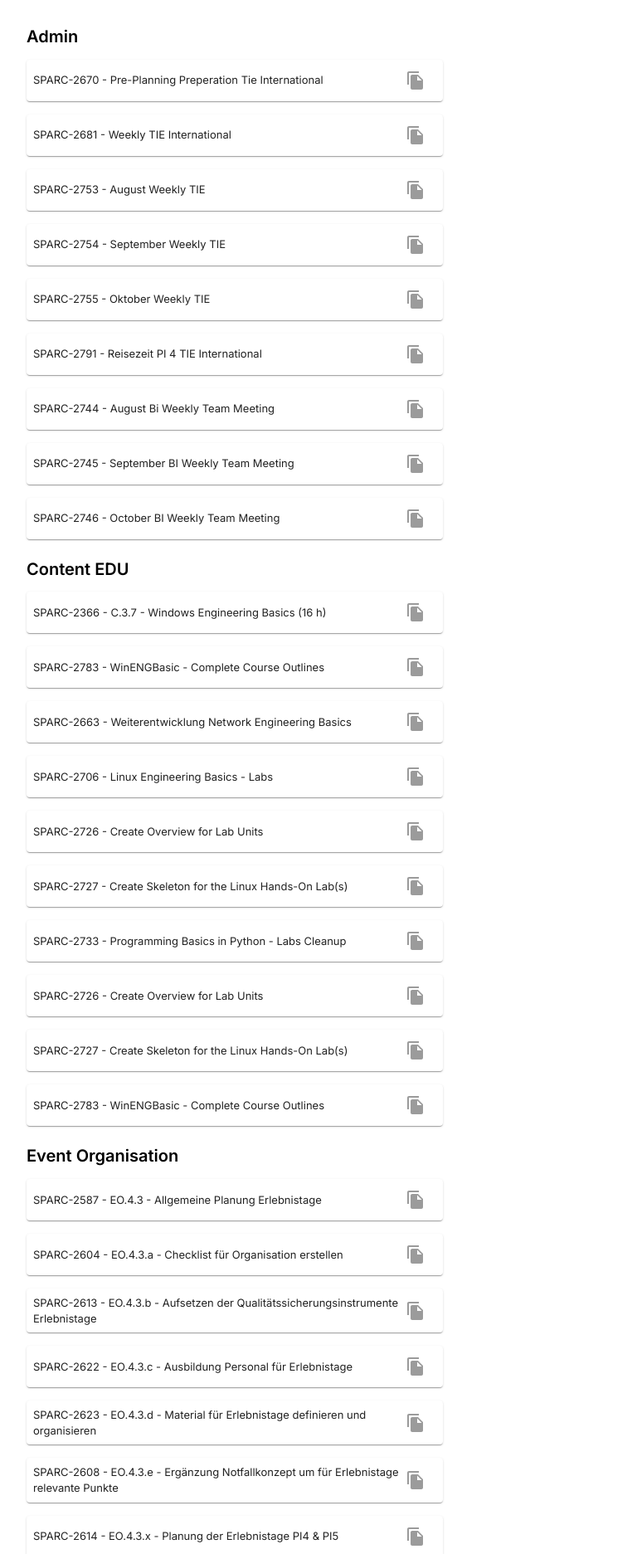
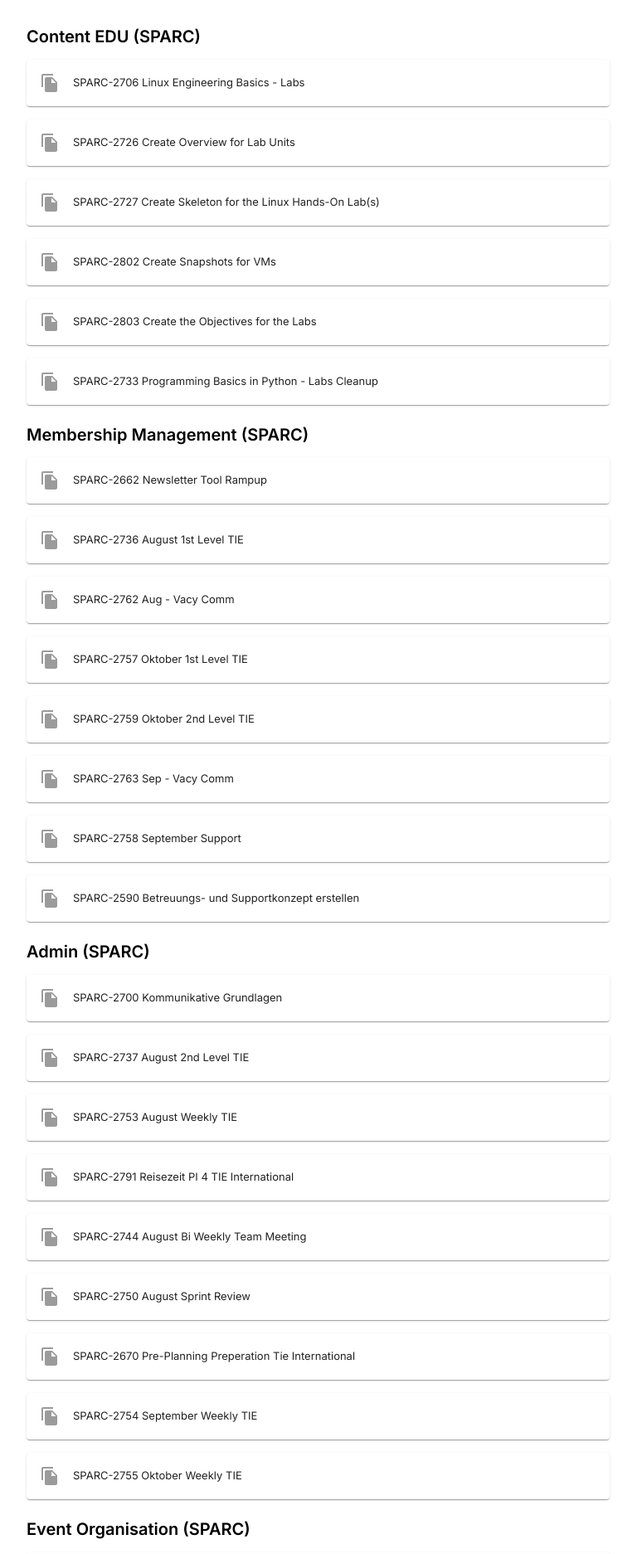
Before and after one commit to rroeoe/sparc-tasks-website, a React (Create React App) app: page / in a window 1280 px wide. Shown: the top 1873 px of the page at 83% size, without its empty margins (0-768 px from the left). Built offline with nearby package versions, Linux system fonts and the light colour scheme.

Commit message:
adj tasks

```diff
--- a/src/data/data.js
+++ b/src/data/data.js
@@ -1,79 +1,63 @@
 export const data = [
   {
-    "workingStream": "Admin",
+    "workingStream": "Content EDU (SPARC)",
     "tasks": [
-      "SPARC-2670 - Pre-Planning Preperation Tie International",
-      "SPARC-2681 - Weekly TIE International",
-      "SPARC-2753 - August Weekly TIE",
-      "SPARC-2754 - September Weekly TIE",
-      "SPARC-2755 - Oktober Weekly TIE",
-      "SPARC-2791 - Reisezeit PI 4 TIE International",
-      "SPARC-2744 - August Bi Weekly Team Meeting",
-      "SPARC-2745 - September BI Weekly Team Meeting",
-      "SPARC-2746 - October BI Weekly Team Meeting"
+      "SPARC-2706 Linux Engineering Basics - Labs",
+      "SPARC-2726 Create Overview for Lab Units",
+      "SPARC-2727 Create Skeleton for the Linux Hands-On Lab(s)",
+      "SPARC-2802 Create Snapshots for VMs",
+      "SPARC-2803 Create the Objectives for the Labs",
+      "SPARC-2733 Programming Basics in Python - Labs Cleanup"
     ]
   },
   {
-    "workingStream": "Content EDU",
+    "workingStream": "Membership Management (SPARC)",
     "tasks": [
-      "SPARC-2366 - C.3.7 - Windows Engineering Basics (16 h)",
-      "SPARC-2783 - WinENGBasic - Complete Course Outlines",
-      "SPARC-2663 - Weiterentwicklung Network Engineering Basics",
-      "SPARC-2706 - Linux Engineering Basics - Labs",
-      "SPARC-2726 - Create Overview for Lab Units",
-      "SPARC-2727 - Create Skeleton for the Linux Hands-On Lab(s)",
-      "SPARC-2733 - Programming Basics in Python - Labs Cleanup",
-      "SPARC-2726 - Create Overview for Lab Units",
-      "SPARC-2727 - Create Skeleton for the Linux Hands-On Lab(s)",
-      "SPARC-2783 - WinENGBasic - Complete Course Outlines"
+      "SPARC-2662 Newsletter Tool Rampup",
+      "SPARC-2736 August 1st Level TIE",
+      "SPARC-2762 Aug - Vacy Comm",
+      "SPARC-2757 Oktober 1st Level TIE",
+      "SPARC-2759 Oktober 2nd Level TIE",
+      "SPARC-2763 Sep - Vacy Comm",
+      "SPARC-2758 September Support",
+      "SPARC-2590 Betreuungs- und Supportkonzept erstellen"
     ]
   },
   {
-    "workingStream": "Event Organisation",
+    "workingStream": "Admin (SPARC)",
     "tasks": [
-      "SPARC-2587 - EO.4.3 - Allgemeine Planung Erlebnistage",
-      "SPARC-2604 - EO.4.3.a - Checklist für Organisation erstellen",
-      "SPARC-2613 - EO.4.3.b - Aufsetzen der Qualitätssicherungsinstrumente Erlebnistage",
-      "SPARC-2622 - EO.4.3.c - Ausbildung Personal für Erlebnistage",
-      "SPARC-2623 - EO.4.3.d - Material für Erlebnistage definieren und organisieren",
-      "SPARC-2608 - EO.4.3.e - Ergänzung Notfallkonzept um für Erlebnistage relevante Punkte",
-      "SPARC-2614 - EO.4.3.x - Planung der Erlebnistage PI4 & PI5",
-      "SPARC-2657 - Erlebnistage Module x1 Collaborate \"Build a Firewall and Routing\"",
-      "SPARC-2707 - Vorbereitung CONNECTED",
-      "SPARC-2712 - Auf- und Abbau CONNECTED - TIE",
-      "SPARC-2710 - Nachbearbeitung CONNECTED - TIE",
-      "SPARC-2708 - Durchführung CONNECTED - TIE",
-      "SPARC-2795 - Organisation erster Erlebnistag 2023"
+      "SPARC-2700 Kommunikative Grundlagen",
+      "SPARC-2737 August 2nd Level TIE",
+      "SPARC-2753 August Weekly TIE",
+      "SPARC-2791 Reisezeit PI 4 TIE International",
+      "SPARC-2744 August Bi Weekly Team Meeting",
+      "SPARC-2750 August Sprint Review",
+      "SPARC-2670 Pre-Planning Preperation Tie International",
+      "SPARC-2754 September Weekly TIE",
+      "SPARC-2755 Oktober Weekly TIE"
     ]
   },
   {
-    "workingStream": "Membership Management",
+    "workingStream": "Event Organisation (SPARC)",
     "tasks": [
-      "SPARC-2590 - MM.6.2 - Betreuungs- und Supportkonzept erstellen",
-      "SPARC-2662 - Newsletter Tool",
-      "SPARC-2736 - August 1st Level TIE",
-      "SPARC-2737 - August 2nd Level TIE",
-      "SPARC-861n6dv6c - September 1st Level Support",
-      "SPARC-861n6dvr2 - September 2nd Level TIE",
-      "SPARC-2757 - Oktober 1st Level TIE",
-      "SPARC-2759 - Oktober 2nd Level TIE",
-      "SPARC-2762 - Aug - Vacy Comm",
-      "SPARC-2763 - Sep - Vacy Comm",
-      "SPARC-2764 - Okt - Vacy Comm"
+      "SPARC-2665 Erlebnistage T-Shirts & Hoodies",
+      "SPARC-2660 Erlebnistage Planung FirstTrial Event",
+      "SPARC-2707 Vorbereitung CONNECTED",
+      "SPARC-2708 Durchführung CONNECTED - TIE",
+      "SPARC-2712 Auf- und Abbau CONNECTED - TIE",
+      "SPARC-2657 Erlebnistage Module x1 Collaborate \"Build a Firewall and Routing\"",
+      "SPARC-2710 Nachbearbeitung CONNECTED - TIE"
     ]
   },
   {
-    "workingStream": "Public Relations",
+    "workingStream": "Public Relations (SPARC)",
     "tasks": [
-      "SPARC-2700 - Kommunikative Grundlagen",
-      "SPARC-2703 - Paid Ads",
-      "SPARC-2705 - Social Media Set-Up",
-      "SPARC-2789 - September Website überarbeitung",
-      "SPARC-2701 - Website",
-      "SPARC-2788 - August Website überarbeitung",
-      "SPARC-2790 - Oktober Website überarbeitung",
-      "SPARC-2788 - August Website überarbeitung",
-      "SPARC-2790 - Oktober Website überarbeitung"
+      "SPARC-2788 August Website überarbeitung",
+      "SPARC-2791 Reisezeit PI 4 TIE International",
+      "SPARC-2703 Paid Ads",
+      "SPARC-2789 September Website überarbeitung",
+      "SPARC-2705 Social Media Set-Up",
+      "SPARC-2790 Oktober Website überarbeitung"
     ]
   }
 ]
--- a/src/pages/TaskList.jsx
+++ b/src/pages/TaskList.jsx
@@ -25,18 +25,15 @@ function TaskList() {
           <Typography variant="h4" style={{ paddingBottom: "15px" }}>{item.workingStream}</Typography>
           <Grid container spacing={2}>
             {item.tasks.map((task, idx) => (
-              <Grid item xs={12} md={12} lg={12} key={idx}>
-                <Paper sx={{ p: 1 }} color="primary" style={{ width: "40%" }}>
-                  <Typography variant="body2" style={{ display: 'flex', alignItems: 'center', justifyContent: 'space-between' }}>
-
-                    <span>{task}</span>
-
+              <Grid item xs={12} md={12} lg={7} key={idx}>
+                <Paper sx={{ p: 1 }} color="primary">
+                  <Typography variant="body2" >
                     <Tooltip title="Click to copy" arrow>
-                      <IconButton color="primary" size="small" sx={{ mr: 1 }} onClick={() => copyToClipboard(task)}>
+                      <IconButton color="primary" size="medium" sx={{ mr: 1 }} onClick={() => copyToClipboard(task)}>
                         <FileCopyIcon />
                       </IconButton>
                     </Tooltip>
-
+                    <span>{task}</span>
                   </Typography>
                 </Paper>
               </Grid>
```
